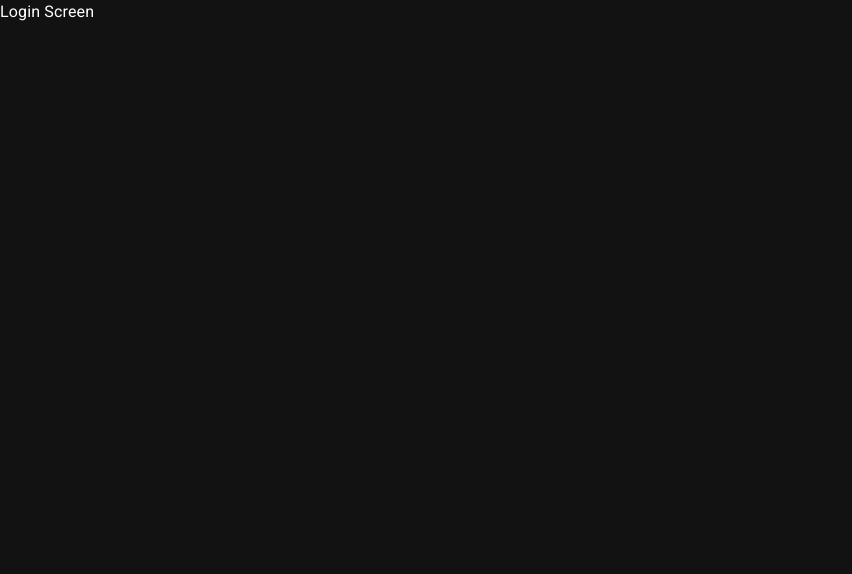
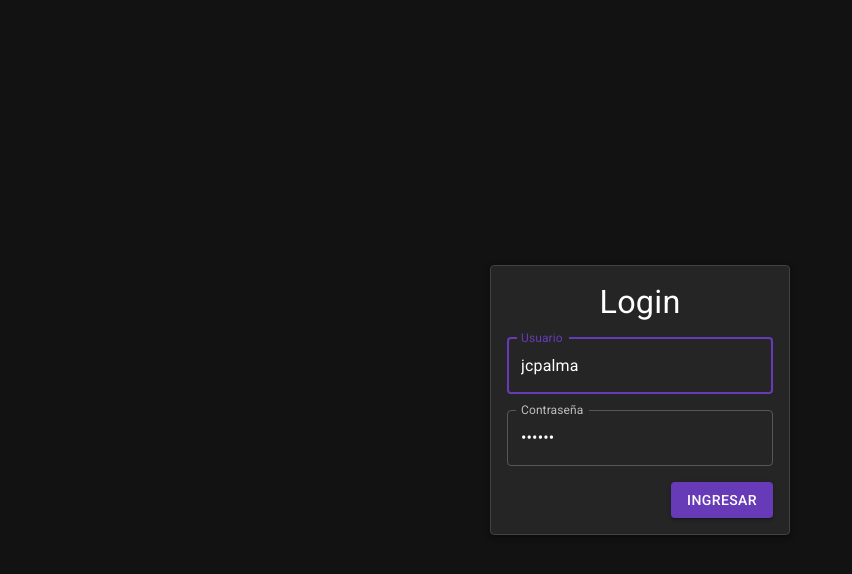
Before and after one commit to jcreact/heros-app-ts, a React (Create React App) app: page /login in a window 1280 px wide. Shown: the top 574 px of the page, without its empty margins (0-852 px from the left). Built offline with nearby package versions, Linux system fonts and the light colour scheme.

Commit message:
feat(auth): Entrar y salir de la aplicación.

```diff
--- a/src/components/login/LoginScreen.tsx
+++ b/src/components/login/LoginScreen.tsx
@@ -1,3 +1,60 @@
+import { Button, Grid, Paper, TextField, Theme, Typography } from '@mui/material';
+import { Box } from '@mui/system';
+import { grey } from '@mui/material/colors';
+import { useNavigate } from 'react-router-dom';
+
 export const LoginScreen = () => {
-    return <div>Login Screen</div>;
+    const navigate = useNavigate();
+
+    const handleLogin = () => {
+        // TODO: Login logic
+        navigate('/marvel', { replace: true });
+    };
+
+    return (
+        <Grid container direction="row" justifyContent="center" alignItems="center" height="100vh">
+            <Paper
+                elevation={3}
+                sx={{
+                    padding: (theme) => theme.spacing(2),
+                    width: 300,
+                    border: ({ palette }: Theme) =>
+                        `1px solid ${grey[palette.mode === 'dark' ? 800 : 400]}`,
+                }}
+            >
+                <Box
+                    sx={{
+                        display: 'flex',
+                        flexDirection: 'column',
+                        alignItems: 'center',
+                        gap: 2,
+                    }}
+                >
+                    <Typography variant="h4">Login</Typography>
+                    <Box
+                        component="form"
+                        autoComplete="off"
+                        sx={{
+                            display: 'flex',
+                            flexDirection: 'column',
+                            alignItems: 'end',
+                            gap: 2,
+                        }}
+                        width="100%"
+                    >
+                        <TextField fullWidth label="Usuario" defaultValue="jcpalma" autoFocus />
+                        <TextField
+                            type="password"
+                            fullWidth
+                            label="Contraseña"
+                            defaultValue="123456"
+                        />
+                        <Button variant="contained" onClick={handleLogin}>
+                            Ingresar
+                        </Button>
+                    </Box>
+                </Box>
+            </Paper>
+        </Grid>
+    );
 };
--- a/src/components/ui/Navbar.tsx
+++ b/src/components/ui/Navbar.tsx
@@ -1,4 +1,4 @@
-import { NavLink } from 'react-router-dom';
+import { NavLink, useNavigate } from 'react-router-dom';
 import { AppBar, Toolbar, Typography, Box, Button, IconButton, Theme } from '@mui/material';
 import { useTheme } from '@mui/material/styles';
 import { Brightness4Outlined, Brightness5Outlined } from '@mui/icons-material';
@@ -25,10 +25,11 @@ const ButtonLink = (props: any) => {
 export const Navbar = () => {
     const theme = useTheme();
     const { toggleColorMode } = useContext(ColorModeContext);
+    const navigate = useNavigate();
 
     const handleLogout = () => {
-        // TODO: Logout
-        console.log('Logout');
+        // TODO: Logout logic
+        navigate('/login', { replace: true });
     };
 
     return (
--- a/src/routers/HomeRoutes.tsx
+++ b/src/routers/HomeRoutes.tsx
@@ -23,7 +23,7 @@ export const HomeRoutes = () => {
                     <Navbar />
                 </Box>
 
-                <Box component="main" sx={{ gridArea: 'main' }}>
+                <Box component="main" sx={{ gridArea: 'main' }} m={1}>
                     <Toolbar />
                     <Routes>
                         <Route path="marvel" element={<MarvelScreen />} />
--- a/src/theme/palette-app.ts
+++ b/src/theme/palette-app.ts
@@ -1,5 +1,5 @@
 import { PaletteMode } from '@mui/material';
-import { deepPurple, pink, indigo, amber } from '@mui/material/colors';
+import { deepPurple, pink, indigo, amber, grey } from '@mui/material/colors';
 
 const getPaletteSystem = (mode: PaletteMode) => ({
     palette: {
@@ -8,6 +8,9 @@ const getPaletteSystem = (mode: PaletteMode) => ({
             ? {
                   primary: indigo,
                   secondary: amber,
+                  background: {
+                      default: grey[200],
+                  },
               }
             : {
                   primary: deepPurple,
```
